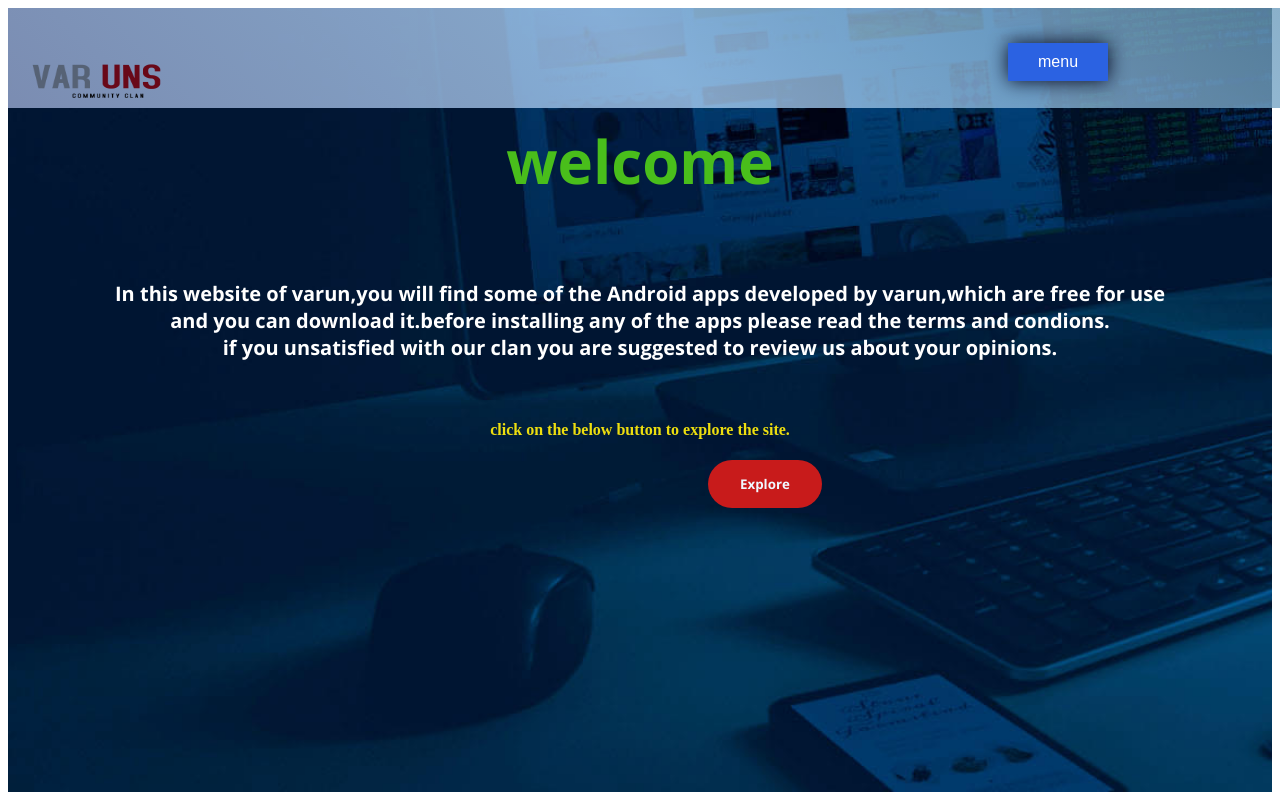
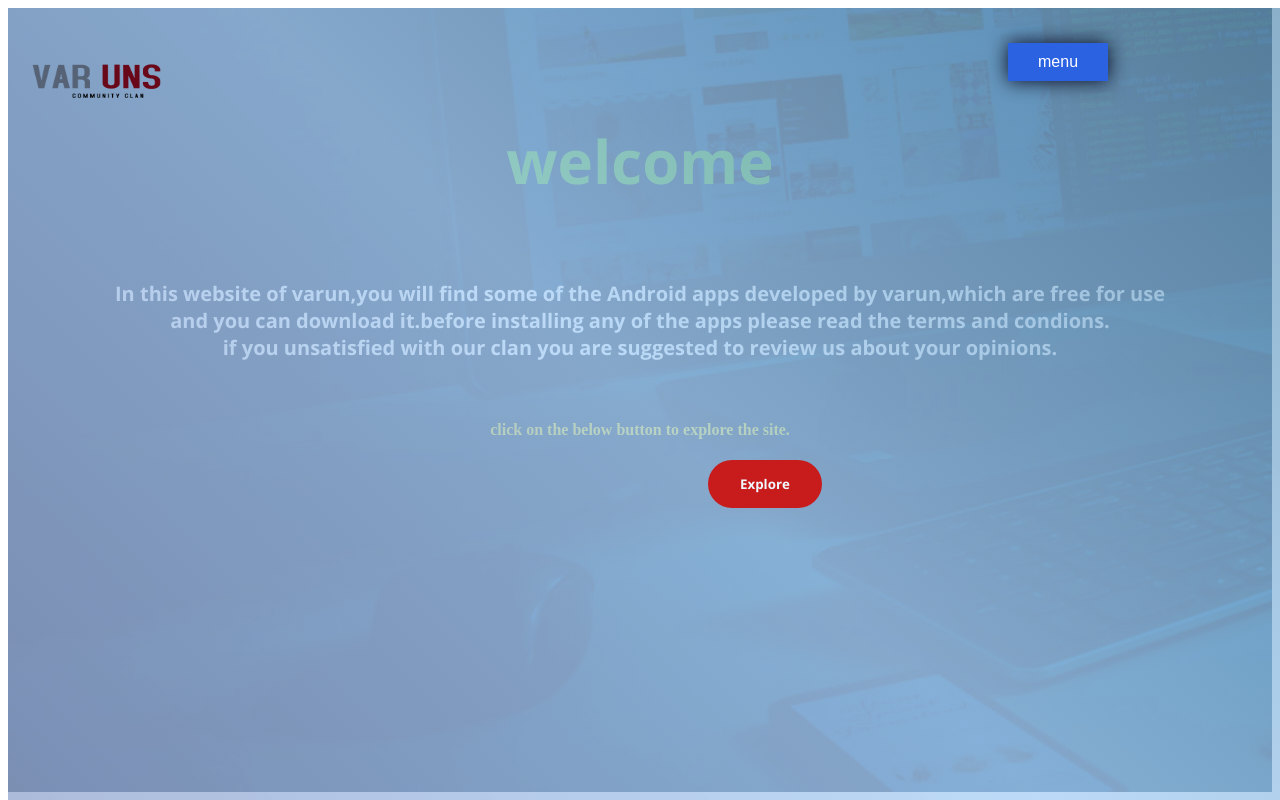
Before and after one commit to Hegdevarun/newsite.github.io, a plain HTML site: page page.html in a window 1280 px wide. Shown: the top 800 px of the page. Drawn offline with Linux system fonts and the light colour scheme; files whose address does not match are found by name.

Commit message:
Update page.html

```diff
--- a/page.html
+++ b/page.html
@@ -17,7 +17,7 @@
             }
             .body1{
                  background: rgba(143, 186, 229, 0.522) linear-gradient(45deg, rgba(157, 164, 202, 0.588), rgba(182, 218, 253, 0.549), rgba(91, 141, 170, 0.555)) fixed;
-                height: 100px;
+                height: 100%;
                max-width: 1500px;
                width: 100%;
                min-width:360px ;
@@ -25,7 +25,7 @@
                 font-weight: bolder;
                 font:menu;
                 position: fixed;
-            float:left;
+
                 background-size: cover;
 
 
```
